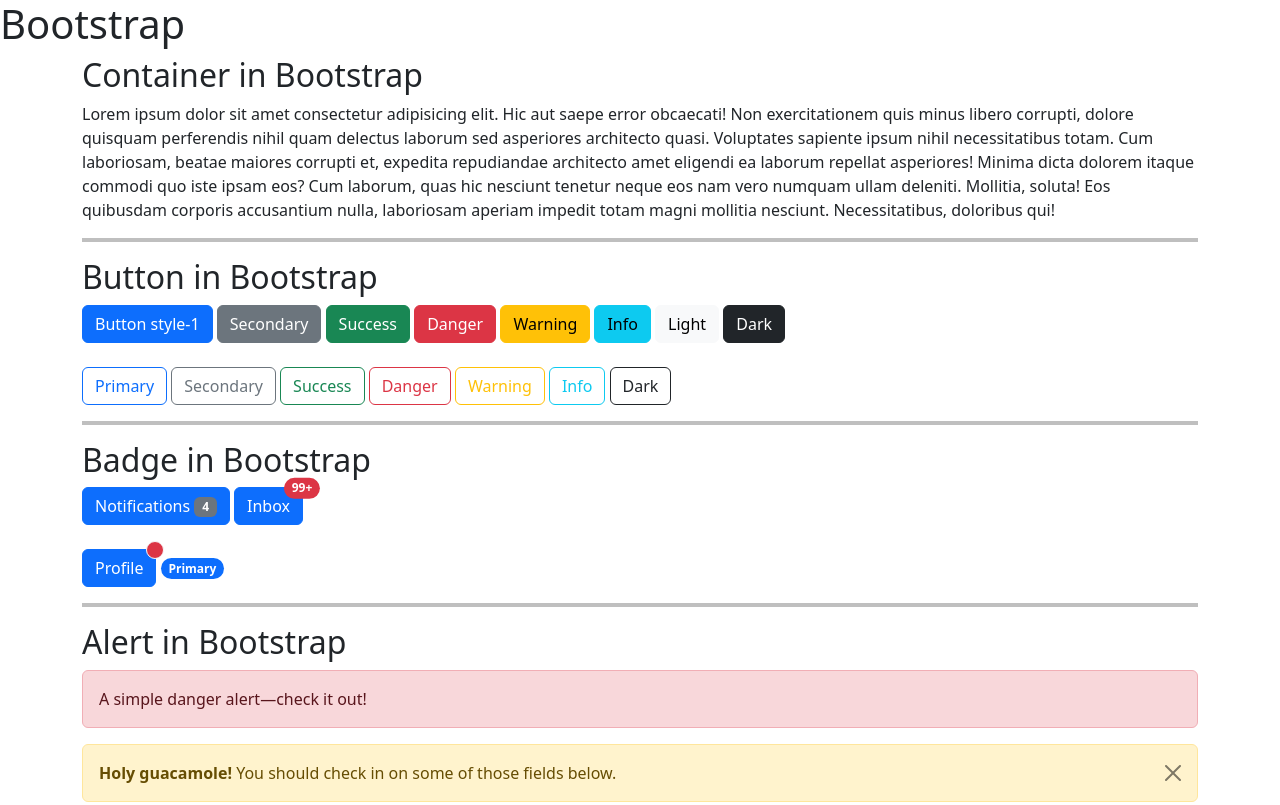
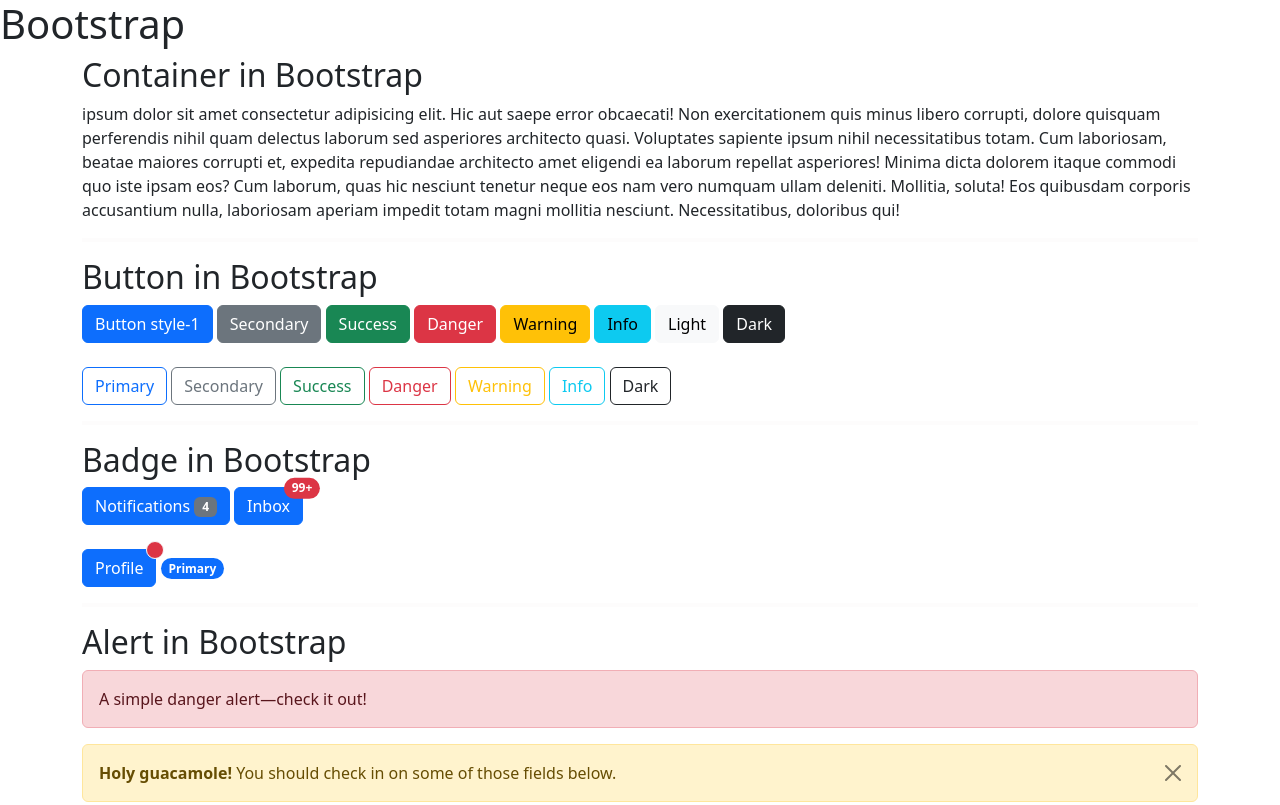
Before and after one commit to tushtalwekar12/Web_development_series, a plain HTML site: page 03_Bootstap/01_index.html in a window 1280 px wide. Shown: the top 805 px of the page. Drawn offline with nearby package versions, Linux system fonts and the light colour scheme.

Commit message:
add new folders

```diff
--- a/02_CSS/Style.css
+++ b/02_CSS/Style.css
@@ -0,0 +1,4 @@
+*{
+    height: 100%;
+    width: 100%;
+}
--- a/03_Bootstap/01_index.html
+++ b/03_Bootstap/01_index.html
@@ -13,7 +13,7 @@
     <h1>Bootstrap</h1>
     <div class="container">
         <h2>Container in Bootstrap</h2>
-        <p>Lorem ipsum dolor sit amet consectetur adipisicing elit. Hic aut saepe error obcaecati! Non exercitationem
+        <p>ipsum dolor sit amet consectetur adipisicing elit. Hic aut saepe error obcaecati! Non exercitationem
             quis minus libero corrupti, dolore quisquam perferendis nihil quam delectus laborum sed asperiores
             architecto quasi.
             Voluptates sapiente ipsum nihil necessitatibus totam. Cum laboriosam, beatae maiores corrupti et, expedita
--- a/03_Bootstap/01_style.css
+++ b/03_Bootstap/01_style.css
@@ -1,3 +1,3 @@
 hr{
-   border: 2px solid black;
+   border: 2px solid rgb(246, 243, 243);
 }
--- a/04_JS/index.js
+++ b/04_JS/index.js
@@ -0,0 +1 @@
+console.log("hii javascript")
```
Also changed, not shown: 01_HTML/Level_01/table.html (+11 -0 lines), 01_HTML/index.html (+1 -0 lines), 1 other file.
